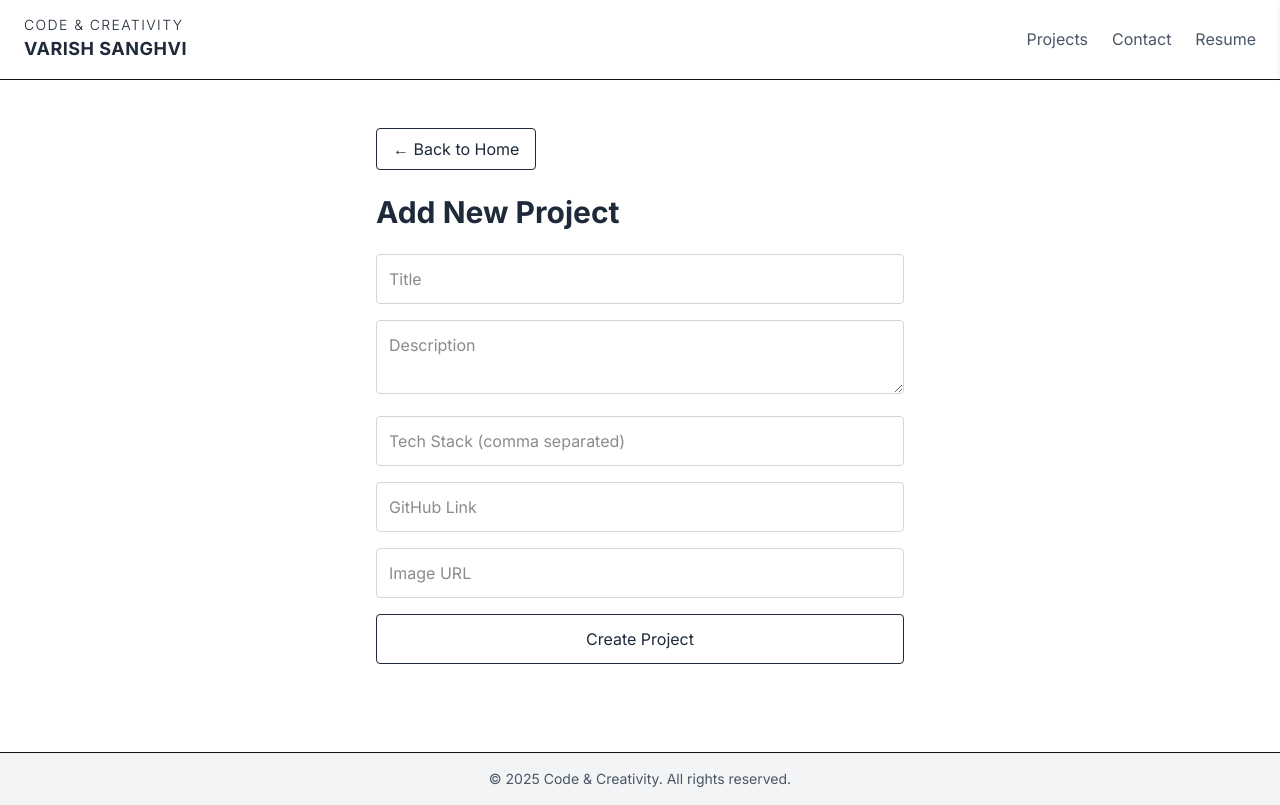
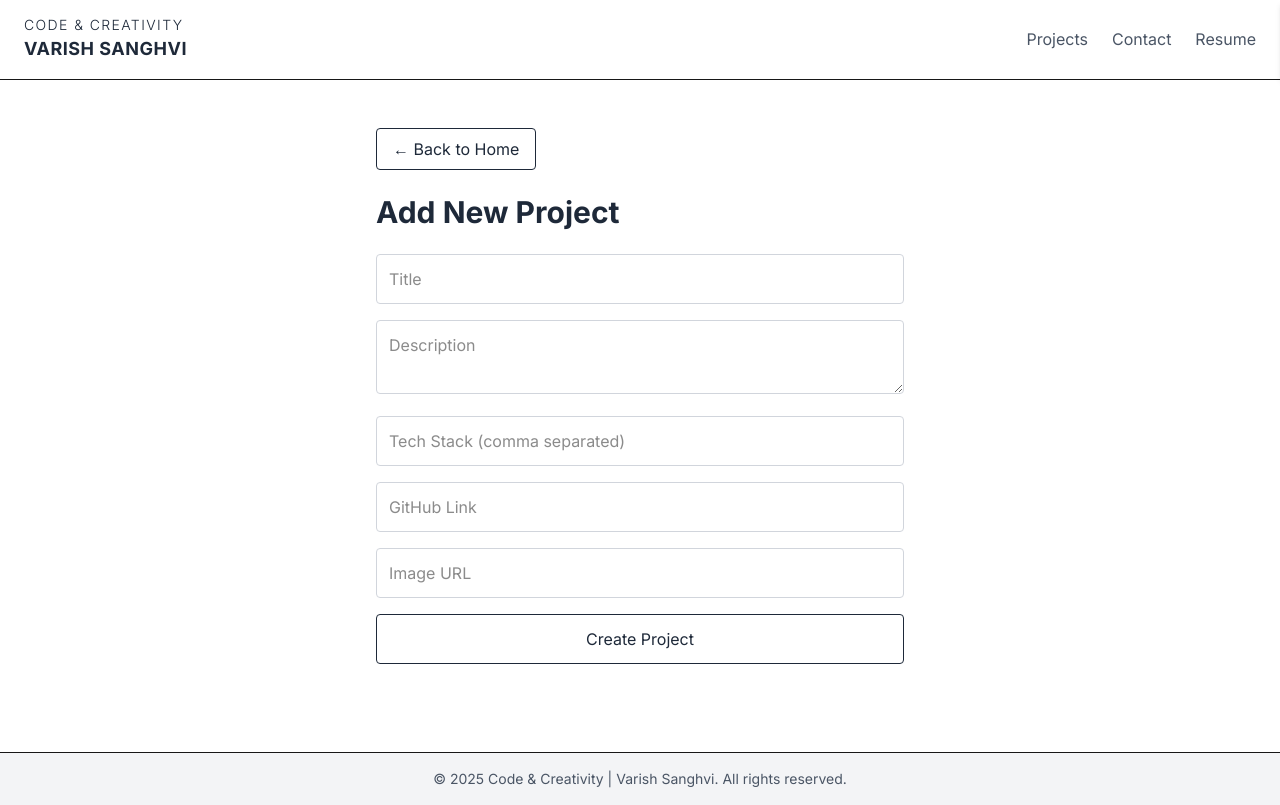
Before and after one commit to VarishSanghvi/VarishSanghvi-Portfolio, a Next.js app in the folder frontend/: page /projects/new in a window 1280 px wide. Shown: the top 805 px of the page. Built offline with nearby package versions, Linux system fonts and the light colour scheme; no server answers.

Commit message:
Updated Footer in frontend

```diff
--- a/frontend/src/app/components/Footer.tsx
+++ b/frontend/src/app/components/Footer.tsx
@@ -2,7 +2,7 @@
 export default function Footer() {
     return (
       <footer className="bg-gray-100 text-center py-4 mt-10 border-t">
-        <p className="text-sm text-gray-600">&copy; {new Date().getFullYear()} Code & Creativity. All rights reserved.</p>
+        <p className="text-sm text-gray-600">&copy; {new Date().getFullYear()} Code & Creativity | Varish Sanghvi. All rights reserved.</p>
       </footer>
     );
   }
```
